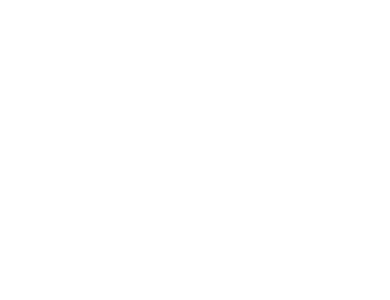
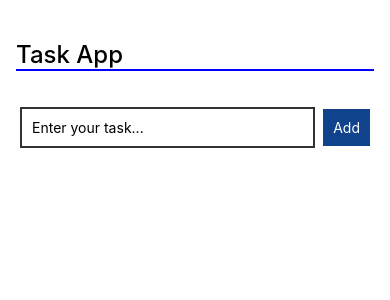
Before and after one commit to CollinsKippy/TodoApp, a React Native app: screen / in a window 390 px wide. Shown: the top 300 px of the page. Built offline with nearby package versions, Linux system fonts and the light colour scheme.

Commit message:
updates to form and app

```diff
--- a/App.tsx
+++ b/App.tsx
@@ -14,15 +14,21 @@
   Text,
   View,
 } from 'react-native';
-import { TaskProvider } from './contexts/TaskContext';
+import TaskForm from './components/TaskForm';
+import TaskList from './components/TaskList';
+import {TaskProvider} from './contexts/TaskContext';
 
 function App(): JSX.Element {
   return (
-    <SafeAreaView>
-      <StatusBar hidden />
+    <SafeAreaView style={styles.container}>
+      <StatusBar />
       <ScrollView contentInsetAdjustmentBehavior="automatic">
         <TaskProvider>
-
+          <View>
+            <Text style={styles.heading}>Task App</Text>
+          </View>
+          <TaskList />
+          <TaskForm />
         </TaskProvider>
       </ScrollView>
     </SafeAreaView>
@@ -30,21 +36,16 @@
 }
 
 const styles = StyleSheet.create({
-  sectionContainer: {
-    marginTop: 32,
-    paddingHorizontal: 24,
+  container: {
+    padding: 16,
+    marginTop: 24,
   },
-  sectionTitle: {
+  heading: {
     fontSize: 24,
-    fontWeight: '600',
-  },
-  sectionDescription: {
-    marginTop: 8,
-    fontSize: 18,
-    fontWeight: '400',
-  },
-  highlight: {
-    fontWeight: '700',
+    fontWeight: '500',
+    margin: 16,
+    borderBottomColor: 'blue',
+    borderBottomWidth: 2,
   },
 });
 
--- a/components/TaskForm.jsx
+++ b/components/TaskForm.jsx
@@ -1,15 +1,27 @@
-import { KeyboardAvoidingView, TextInput, StyleSheet, Text, View } from 'react-native';
-import React from 'react';
+import {
+  KeyboardAvoidingView,
+  TextInput,
+  StyleSheet,
+  Text,
+  View,
+  TouchableOpacity,
+  Keyboard,
+} from "react-native";
+import React, { useContext, useState } from "react";
+import TaskContext from "../contexts/TaskContext";
 
 const TaskForm = () => {
   const { handleAddTask } = useContext(TaskContext); // from context api
 
-  const [task, setTask] = useState('');
+  const [task, setTask] = useState("");
 
   const onSubmit = () => {
+    Keyboard.dismiss();
+    console.log(task);
+
     handleAddTask(task);
 
-    setTask('');
+    setTask("");
   };
 
   return (
@@ -17,7 +29,8 @@
       <TextInput
         style={styles.input}
         placeholder="Enter your task..."
-        onChangeText={t => setTask(t)}
+        value={task}
+        onChangeText={(t) => setTask(t)}
       />
 
       <TouchableOpacity style={styles.button} onPress={() => onSubmit()}>
@@ -31,15 +44,16 @@
 
 export default TaskForm;
 
-
 const styles = StyleSheet.create({
   form: {
     margin: 16,
-    flexDirection: 'row',
-    justifyContent: 'space-around',
+    flexDirection: "row",
+    justifyContent: "space-around",
+    alignItems: "center",
   },
   input: {
-    borderColor: '#333',
+    borderColor: "#333",
+    borderWidth: 2,
     padding: 10,
     margin: 4,
     flex: 1,
@@ -47,9 +61,9 @@
   button: {
     padding: 10,
     margin: 4,
-    backgroundColor: '#11428c',
+    backgroundColor: "#11428c",
   },
   buttonText: {
-    color: '#FFF',
+    color: "#FFF",
   },
 });
--- a/contexts/TaskContext.jsx
+++ b/contexts/TaskContext.jsx
@@ -14,8 +14,8 @@
   return (
     <TaskContext.Provider
       value={{
-        tasks,
-        handleAddTask,
+        tasks: tasks,
+        handleAddTask: handleAddTask,
       }}>
       {children}
     </TaskContext.Provider>
--- a/package.json
+++ b/package.json
@@ -26,7 +26,6 @@
     "eslint": "^8.19.0",
     "jest": "^29.2.1",
     "metro-react-native-babel-preset": "0.73.7",
-    "prettier": "^2.4.1",
     "react-test-renderer": "18.2.0",
     "typescript": "4.8.4"
   },
```
Also changed, not shown: .prettierrc.js, 1 other file (tests, documents, lock files or other folders).
